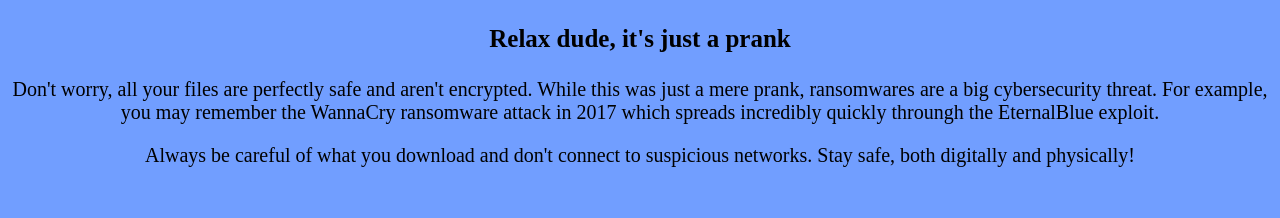
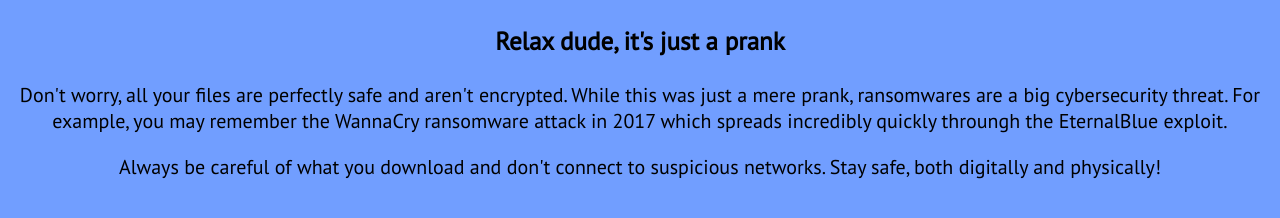
Before and after one commit to Anna423/its-a-prank, a plain HTML site: page index.html in a window 1280 px wide. Drawn offline with Linux system fonts and the light colour scheme.

Commit message:
Update style.css

```diff
--- a/style.css
+++ b/style.css
@@ -1,6 +1,9 @@
 body{
      text-align: center;
      background-color: rgb(113, 158, 255);
+}
+*{
+     font-family: 'PT Sans', sans-serif;
 }
 h3{
      font-size: 25px;
```
